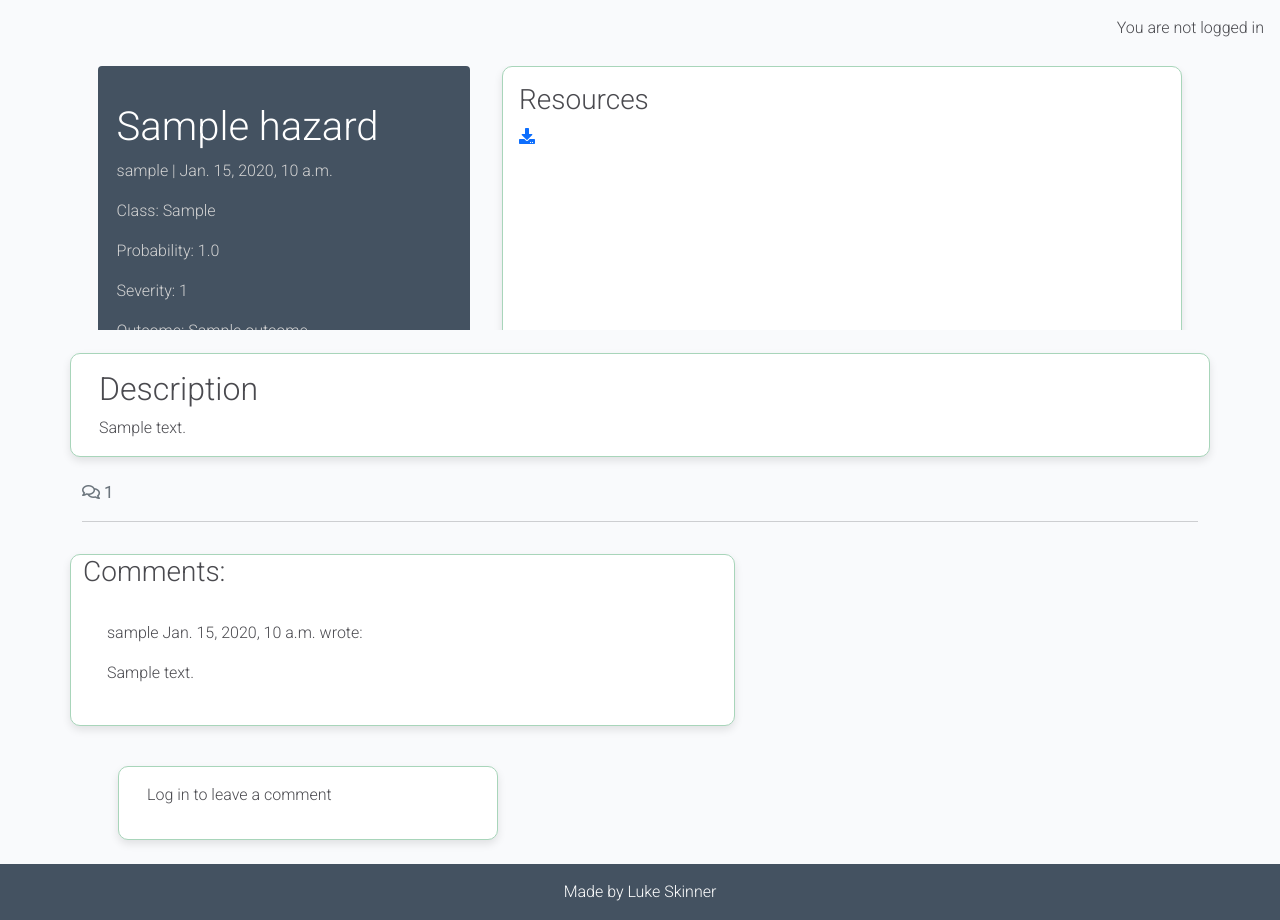
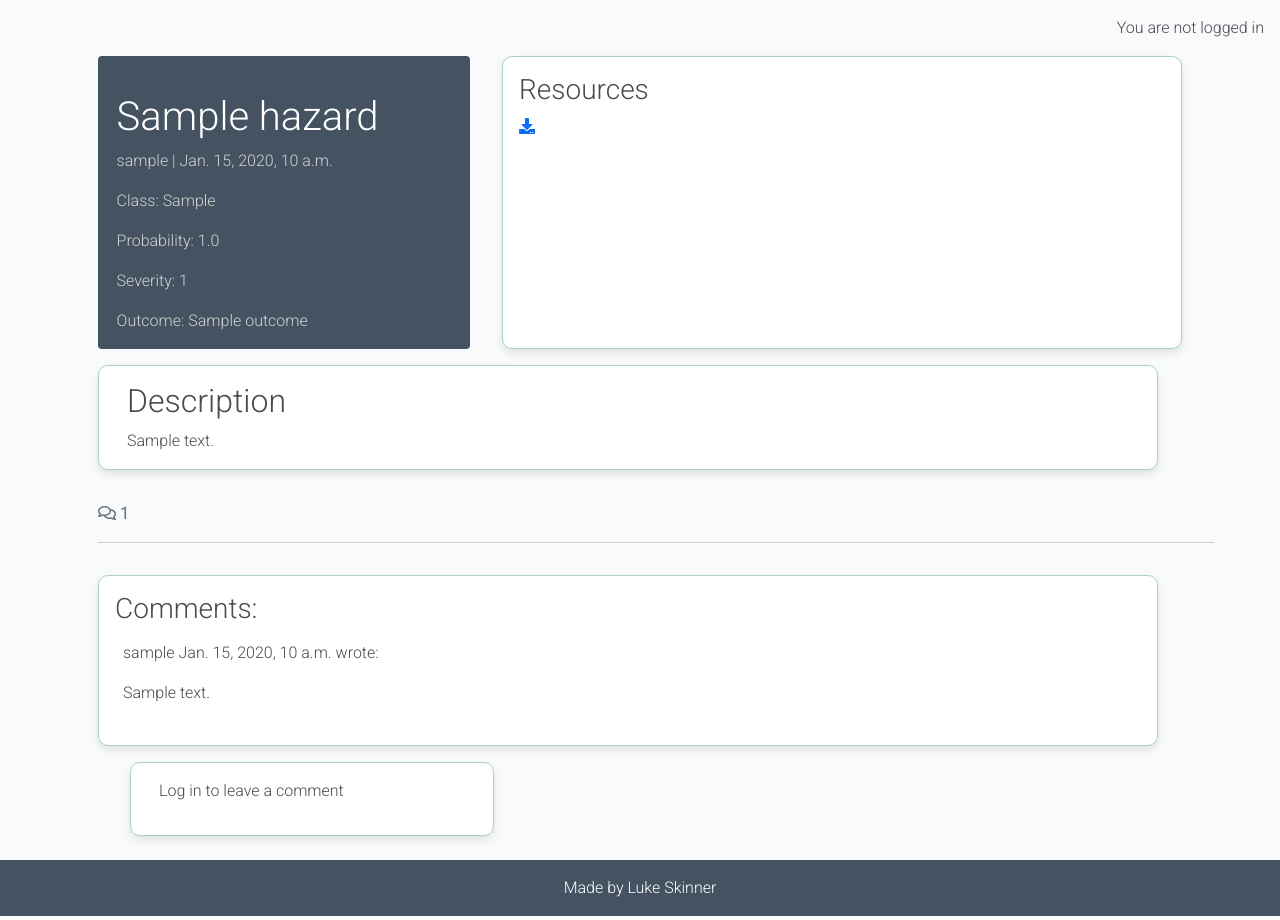
Before and after one commit to laskinner/risk-matrix-builder, a Django app: a page that uses risks_outcomes/templates/risks_outcomes/hazard_detail.html in a window 1280 px wide. Shown: the part 61-981 px from the top of the page. Run offline with Django 4.2, Linux system fonts and the light colour scheme; tables that the repository leaves empty hold one stand-in row (values such as "Sample post"); some libraries are stand-ins or nearby versions.

Commit message:
Added significant updated to hazard_detail view, merging to test before integrating changes into outcome_detail

```diff
--- a/risks_outcomes/templates/risks_outcomes/hazard_detail.html
+++ b/risks_outcomes/templates/risks_outcomes/hazard_detail.html
@@ -2,7 +2,7 @@
 {% load static %}
 {% load crispy_forms_tags %}
 
-<div class="masthead">
+<div>
   <div class="container">
     <div class="row g-0">
       <div class="col-md-4 mx-3 masthead-text rounded">
@@ -24,17 +24,9 @@
           </div>
         </div>
       </div>
-    </div>
-  </div>
-</div>
-
     <!-- Begin container of main body -->
-<div class="container">
-
-
-<!-- Display the content of the discrption -->
       <div class="row">
-    <div class="col card mb-4  mt-3 left  top">
+        <div class="col card m-3 left  top">
           <div class="card-body">
             <h2>Description</h2>
             <article class="card-text">
@@ -45,7 +37,7 @@
       </div>
 
       <!-- Displaying count of comments -->
-  <div class="row">
+      <div class="m-3">
         <div class="col-12">
           <strong class="text-secondary">
             <i class="far fa-comments"></i> {{ comment_count }}
@@ -58,9 +50,9 @@
 
       <!-- Displaying Comments -->
       <div class="row">
-    <div class="col-md-7 card mb-4  mt-3 ">
+        <div class="col-md-7 card mx-3 card-body">
           <h3>Comments:</h3>
-      <div class="card-body">
+          <div>
 
             <!-- For loop to iterate through each comment in comments -->
             {% for comment in comments %}
@@ -122,6 +114,9 @@
         </div>
       </div>
     </div>
+  </div>
+</div>
+
 
 <!-- Delete confirmation modal -->
 <div class="modal fade" id="deleteModal" tabindex="-1"
--- a/risks_outcomes/templates/risks_outcomes/outcome_detail.html
+++ b/risks_outcomes/templates/risks_outcomes/outcome_detail.html
@@ -2,7 +2,7 @@
 {% load static %}
 {% load crispy_forms_tags %}
 
-<div class="masthead">
+<div>
   <div class="container">
     <div class="row g-0">
       <div class="col-md-4 mx-3 masthead-text rounded">
```
Lines whose indentation alone changed are shown as unchanged.
